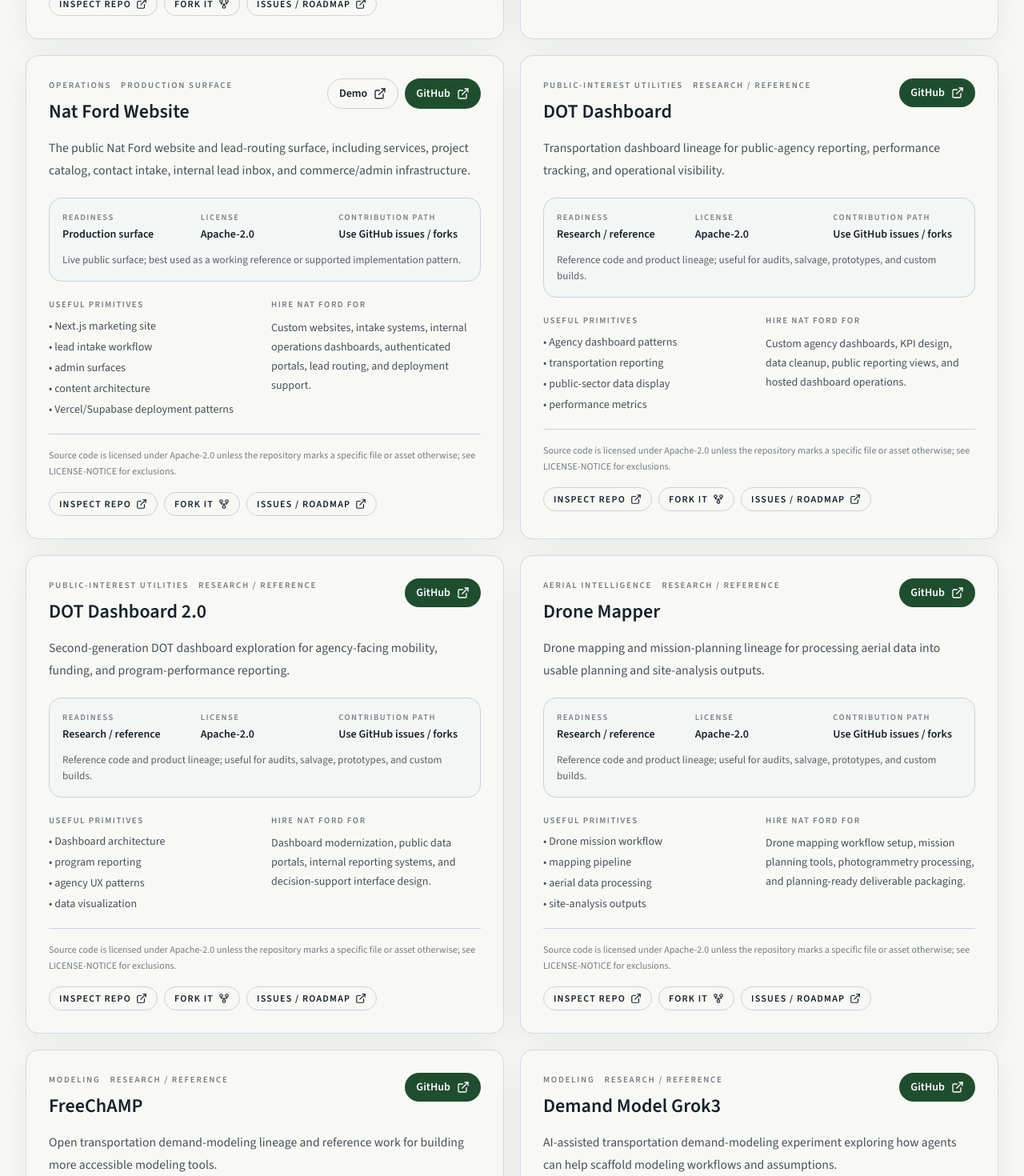
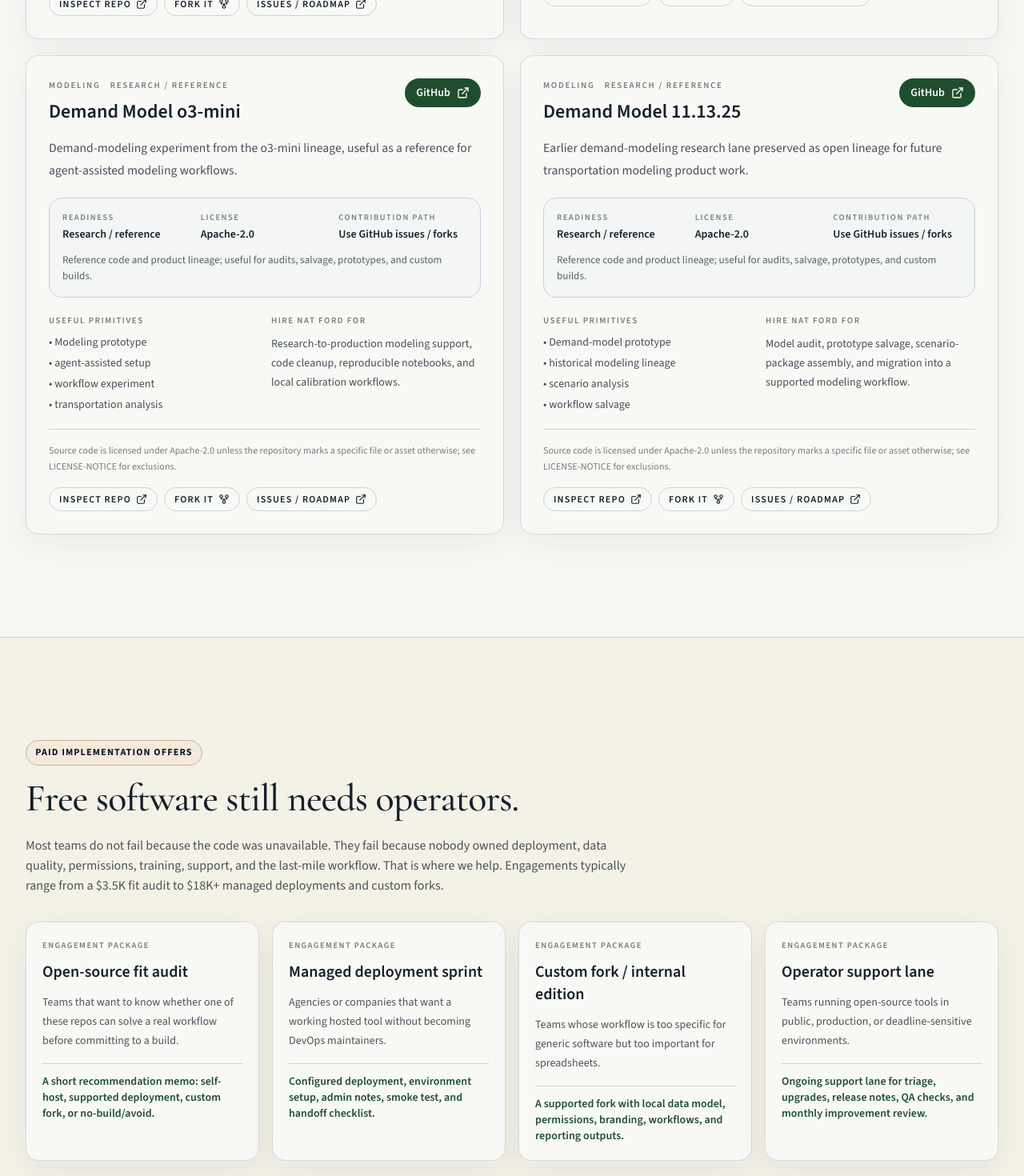
Before and after one commit to nfredmond/nfpa-website, a Next.js app: page /products in a window 1280 px wide. Shown: the part 3340-4810 px from the top of the page at 80% size. Built offline with nearby package versions, Linux system fonts and the light colour scheme.

Commit message:
fix: remove internal projects from public catalog

```diff
--- a/src/app/(marketing)/open-source/page.tsx
+++ b/src/app/(marketing)/open-source/page.tsx
@@ -51,7 +51,7 @@
 ]
 
 const featuredOpenSourceProjects = openSourceProjects.filter((project) =>
-  ['openplan', 'opengeo', 'aerial-intel-platform', 'clawmodeler', 'nat-ford-website'].includes(project.slug)
+  ['openplan', 'opengeo', 'aerial-intel-platform', 'clawmodeler'].includes(project.slug)
 )
 
 export default function OpenSourcePage() {
--- a/src/data/open-source-projects.ts
+++ b/src/data/open-source-projects.ts
@@ -121,91 +121,6 @@
     primitives: ['Channel sync patterns', 'reporting automation', 'AI-assisted operations review', 'cross-platform workflow glue'],
   },
   {
-    name: 'Podcast Processor',
-    slug: 'podcast-processor',
-    status: 'Utility',
-    category: 'Creative tools',
-    summary:
-      'Linux desktop podcast episode processor for Welcome to Grass Valley: concat, NVENC MP4, transcription, and AI summaries.',
-    repoUrl: 'https://github.com/nfredmond/podcast-processor-codex',
-    licenseSpdx: 'Apache-2.0',
-    licenseNote: 'Source code is licensed under Apache-2.0 unless the repository marks a specific file or asset otherwise; see LICENSE-NOTICE for exclusions.',
-    paidSupport:
-      'Custom media workflow automation, local desktop tools, transcription pipelines, and AI-assisted publishing systems.',
-    primitives: ['Desktop workflow', 'media processing', 'Whisper transcription', 'AI summary pipeline'],
-  },
-  {
-    name: 'Nat Ford Website',
-    slug: 'nat-ford-website',
-    status: 'Production site',
-    category: 'Operations',
-    summary:
-      'The public Nat Ford website and lead-routing surface, including services, project catalog, contact intake, internal lead inbox, and commerce/admin infrastructure.',
-    repoUrl: 'https://github.com/nfredmond/nat-ford-website',
-    licenseSpdx: 'Apache-2.0',
-    demoUrl: 'https://www.natfordplanning.com',
-    licenseNote: 'Source code is licensed under Apache-2.0 unless the repository marks a specific file or asset otherwise; see LICENSE-NOTICE for exclusions.',
-    paidSupport:
-      'Custom websites, intake systems, internal operations dashboards, authenticated portals, lead routing, and deployment support.',
-    primitives: ['Next.js marketing site', 'lead intake workflow', 'admin surfaces', 'content architecture', 'Vercel/Supabase deployment patterns'],
-  },
-  {
-    name: 'DOT Dashboard',
-    slug: 'dot-dashboard',
-    status: 'Research lineage',
-    category: 'Public-interest utilities',
-    summary:
-      'Transportation dashboard lineage for public-agency reporting, performance tracking, and operational visibility.',
-    repoUrl: 'https://github.com/nfredmond/DOT-Dashboard',
-    licenseSpdx: 'Apache-2.0',
-    licenseNote: 'Source code is licensed under Apache-2.0 unless the repository marks a specific file or asset otherwise; see LICENSE-NOTICE for exclusions.',
-    paidSupport:
-      'Custom agency dashboards, KPI design, data cleanup, public reporting views, and hosted dashboard operations.',
-    primitives: ['Agency dashboard patterns', 'transportation reporting', 'public-sector data display', 'performance metrics'],
-  },
-  {
-    name: 'DOT Dashboard 2.0',
-    slug: 'dot-dashboard-2',
-    status: 'Research lineage',
-    category: 'Public-interest utilities',
-    summary:
-      'Second-generation DOT dashboard exploration for agency-facing mobility, funding, and program-performance reporting.',
-    repoUrl: 'https://github.com/nfredmond/DOT_Dashboard_2.0',
-    licenseSpdx: 'Apache-2.0',
-    licenseNote: 'Source code is licensed under Apache-2.0 unless the repository marks a specific file or asset otherwise; see LICENSE-NOTICE for exclusions.',
-    paidSupport:
-      'Dashboard modernization, public data portals, internal reporting systems, and decision-support interface design.',
-    primitives: ['Dashboard architecture', 'program reporting', 'agency UX patterns', 'data visualization'],
-  },
-  {
-    name: 'Drone Mapper',
-    slug: 'drone-mapper',
-    status: 'Research lineage',
-    category: 'Aerial intelligence',
-    summary:
-      'Drone mapping and mission-planning lineage for processing aerial data into usable planning and site-analysis outputs.',
-    repoUrl: 'https://github.com/nfredmond/drone-mapper',
-    licenseSpdx: 'Apache-2.0',
-    licenseNote: 'Source code is licensed under Apache-2.0 unless the repository marks a specific file or asset otherwise; see LICENSE-NOTICE for exclusions.',
-    paidSupport:
-      'Drone mapping workflow setup, mission planning tools, photogrammetry processing, and planning-ready deliverable packaging.',
-    primitives: ['Drone mission workflow', 'mapping pipeline', 'aerial data processing', 'site-analysis outputs'],
-  },
-  {
-    name: 'FreeChAMP',
-    slug: 'freechamp',
-    status: 'Research lineage',
-    category: 'Modeling',
-    summary:
-      'Open transportation demand-modeling lineage and reference work for building more accessible modeling tools.',
-    repoUrl: 'https://github.com/nfredmond/FreeChAMP',
-    licenseSpdx: 'Apache-2.0',
-    licenseNote: 'Source code is licensed under Apache-2.0 unless the repository marks a specific file or asset otherwise; see LICENSE-NOTICE for exclusions.',
-    paidSupport:
-      'Demand-model setup, scenario workflow modernization, rural data preparation, and model interpretation support.',
-    primitives: ['Demand-model reference', 'scenario inputs', 'transportation analytics', 'modeling workflow patterns'],
-  },
-  {
     name: 'Demand Model Grok3',
     slug: 'demand-model-grok3',
     status: 'Research lineage',
```
